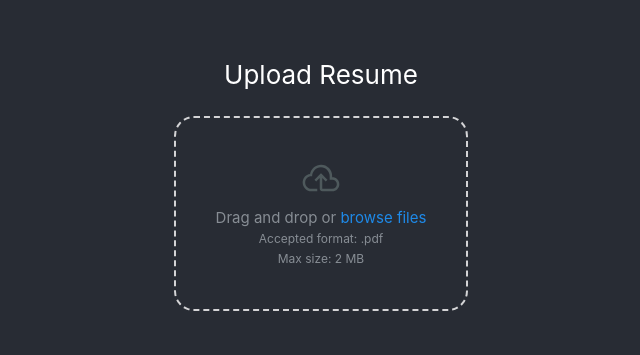
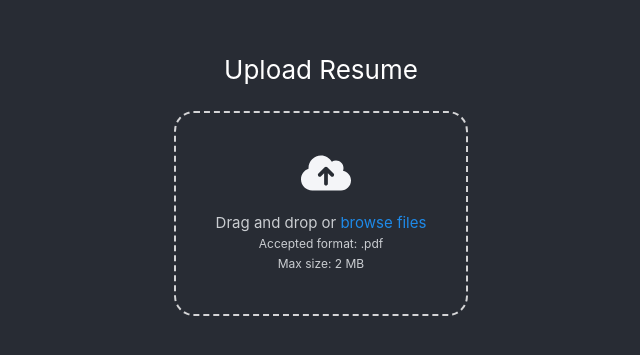
Before and after one commit to NikoRaisanen/instant-cover-letter, a React (Create React App) app in the folder react/: page /pdf in a window 1280 px wide. Shown: the part 195-550 px from the top of the page, without its empty margins (319-959 px from the left). Built offline with nearby package versions, Linux system fonts and the light colour scheme; the HTML template or start-up script is replaced by a standard one.

Commit message:
design complete. Verify backend functionality and prepare for deployment

```diff
--- a/react/src/App.css
+++ b/react/src/App.css
@@ -107,63 +107,35 @@ a {
 }
 
 /* Upload box css */
-#drag-n-drop-icon
-{
-    width: 40px;
-    height: 40px;
-}
-
-#drop_zone {
+.upload-box {
     border-radius: 20px;
-    text-align: center;
-    align-items: center;
-    display: flex;
-    flex-direction: column;
-    justify-content: center;
     margin-bottom: 16px;
     padding: 40px;
     max-width: 800px;
 }
 
-#file-upload {
-    display: none;
-}
-
 #file-upload-label {
-    display: inline-block;
-    line-height: 20px;
-    background: transparent;
-    border: none;
     cursor: pointer;
     font-size: 15px;
-    font-weight: 400;
     color: #1e8ae9;
 }
 
-.drag-n-drop-box-content {
+.upload-content-container {
     display: flex;
     flex-direction: column;
     align-items: center;
+    color: #cacdd1;
 }
 
-.drop-label-text {
+.drop-main-text {
     display: inline-block;
     font-size: 15px;
     line-height: 20px;
     font-weight: 400;
-    color: #878D94;
 }
 
-.drop-label-container {
-    display: inline-block;
-    justify-items: center;
-    align-items: center;
-    white-space: nowrap;
-}
-
-.drop-label-filenames {
+.drop-minor-text {
     font-size: 12px;
     line-height: 20px;
     font-weight: 400;
-    color: #878D94;
 }
--- a/react/src/components/PdfUpload.tsx
+++ b/react/src/components/PdfUpload.tsx
@@ -1,8 +1,8 @@
-import { useState } from 'react';
+import { useState, useEffect } from 'react';
 import axios from 'axios';
 import '../App.css';
 import upload from '../images/upload.svg';
-import { faCheck, faXmark } from '@fortawesome/free-solid-svg-icons';
+import { faCheck, faXmark, faCloudArrowUp } from '@fortawesome/free-solid-svg-icons';
 import { FontAwesomeIcon } from '@fortawesome/react-fontawesome';
 import "react-tooltip/dist/react-tooltip.css";
 import { Tooltip } from "react-tooltip";
@@ -13,11 +13,13 @@ const PdfUpload = (props: any) => {
     const [isValid, setIsValid] = useState(false);
     const [isDragging, setIsDragging] = useState(false);
     const activatedBorder = '2px dashed rgba(255, 255, 255, 0.8)';
-    const boxShadow = '0px 0px 10px 5px white';
+    const boxShadow = '0px 0px 9px 1px white';
 
     const buildErrorMsg = () => {
+        const uniq = fileErrors.filter((item,
+            index) => fileErrors.indexOf(item) === index)
         let finalMsg = '<ol>'
-        fileErrors.map((msg: string) => {
+        uniq.map((msg: string) => {
             finalMsg += `<li>${msg}</li>`;
         });
         finalMsg += '</ol>';
@@ -50,11 +52,9 @@ const PdfUpload = (props: any) => {
         e.preventDefault();
         e.stopPropagation();
         setIsDragging(false);
-        if (e.dataTransfer.files.length > 0) {
         const file = e.dataTransfer.files[0];
         fileCheck(file);
         props.setResumeFile(file);
-        }
     };
 
     // don't open file in browser
@@ -69,69 +69,24 @@ const PdfUpload = (props: any) => {
           <p className="titles">
             Upload Resume
           </p>
-          <div id="drop_zone" onDrop={dropHandler} onDragOver={dragOverHandler} className="drag-n-drop-box" style={{
+          <div onDrop={dropHandler} onDragOver={dragOverHandler} onDragLeave={() => setIsDragging(false)} className="upload-box" style={{
             border: isDragging ? 'none' : activatedBorder,
             boxShadow: isDragging ? boxShadow : 'none',
             }}>
-                <div className="drag-n-drop-box-content">
-                    <svg xmlns="http://www.w3.org/2000/svg"
-                        id="drag-n-drop-icon" viewBox="0 0 48 48">
-                        <path id="Imported Path"
-                            fill="#4E595C" stroke="none" stroke-width="1"
-                            d="M 12.50,40.00
-           C 9.63,40.00 7.17,38.97 5.10,36.90
-             3.03,34.83 2.00,32.37 2.00,29.50
-             2.00,26.90 2.83,24.61 4.48,22.62
-             6.12,20.64 8.25,19.45 10.85,19.05
-             11.52,15.82 13.08,13.18 15.55,11.12
-             18.02,9.07 20.87,8.05 24.10,8.05
-             27.87,8.05 31.03,9.41 33.58,12.12
-             36.12,14.84 37.40,18.10 37.40,21.90
-             37.40,21.90 37.40,23.10 37.40,23.10
-             39.80,23.03 41.83,23.81 43.50,25.43
-             45.17,27.04 46.00,29.08 46.00,31.55
-             46.00,33.85 45.17,35.83 43.50,37.50
-             41.83,39.17 39.85,40.00 37.55,40.00
-             37.55,40.00 25.50,40.00 25.50,40.00
-             24.70,40.00 24.00,39.70 23.40,39.10
-             22.80,38.50 22.50,37.80 22.50,37.00
-             22.50,37.00 22.50,24.10 22.50,24.10
-             22.50,24.10 18.35,28.25 18.35,28.25
-             18.35,28.25 16.20,26.10 16.20,26.10
-             16.20,26.10 24.00,18.30 24.00,18.30
-             24.00,18.30 31.80,26.10 31.80,26.10
-             31.80,26.10 29.65,28.25 29.65,28.25
-             29.65,28.25 25.50,24.10 25.50,24.10
-             25.50,24.10 25.50,37.00 25.50,37.00
-             25.50,37.00 37.55,37.00 37.55,37.00
-             39.05,37.00 40.33,36.47 41.40,35.40
-             42.47,34.33 43.00,33.05 43.00,31.55
-             43.00,30.05 42.47,28.77 41.40,27.70
-             40.33,26.63 39.05,26.10 37.55,26.10
-             37.55,26.10 34.40,26.10 34.40,26.10
-             34.40,26.10 34.40,21.90 34.40,21.90
-             34.40,18.93 33.39,16.38 31.38,14.25
-             29.36,12.12 26.87,11.05 23.90,11.05
-             20.93,11.05 18.43,12.12 16.40,14.25
-             14.37,16.38 13.35,18.93 13.35,21.90
-             13.35,21.90 12.40,21.90 12.40,21.90
-             10.33,21.90 8.58,22.62 7.15,24.07
-             5.72,25.53 5.00,27.32 5.00,29.45
-             5.00,31.52 5.73,33.29 7.20,34.78
-             8.66,36.26 10.43,37.00 12.50,37.00
-             12.50,37.00 19.50,37.00 19.50,37.00
-             19.50,37.00 19.50,40.00 19.50,40.00
-             19.50,40.00 12.50,40.00 12.50,40.00 Z
-           M 24.00,25.50 24.00,25.50 24.00,25.50 24.00,25.50" />
-                    </svg>
-                    <div className="drop-label-container"><span className="drop-label-text">Drag and drop or&nbsp;</span><input
+                <div className="upload-content-container">
+                <FontAwesomeIcon icon={faCloudArrowUp} style={{color: "#f4f5f8", paddingLeft: '10px', paddingBottom: '10px', fontSize: '40px'}} />
+                    <div>
+                        <span className="drop-main-text">Drag and drop or&nbsp;</span>
+                        <input
+                            style={{display: 'none'}}
                             type="file"
                             name="file"
                             id="file-upload"
                             onChange={(e) => {onFileChange(e)}}
-                    /><label id="file-upload-label" htmlFor="file-upload">browse files</label>
+                        />
+                    <label id="file-upload-label" htmlFor="file-upload">browse files</label>
                     </div>
-                    <div className="drop-label-filenames">
+                    <div className="drop-minor-text">
                         Accepted format: .pdf
                         <br/>
                         Max size: 2 MB
@@ -150,7 +105,7 @@ const PdfUpload = (props: any) => {
                     {fileErrors.length > 0 && <Tooltip
                         id='tooltip'
                         html={buildErrorMsg()}
-                        style={{backgroundColor: 'red', textAlign: 'left', fontSize: '16px', borderRadius: '10px'}}
+                        style={{backgroundColor: '#AF0606', textAlign: 'left', fontSize: '16px', borderRadius: '10px'}}
                     />}
                     </div>
                 </div>
```
Lines whose indentation alone changed are shown as unchanged.
